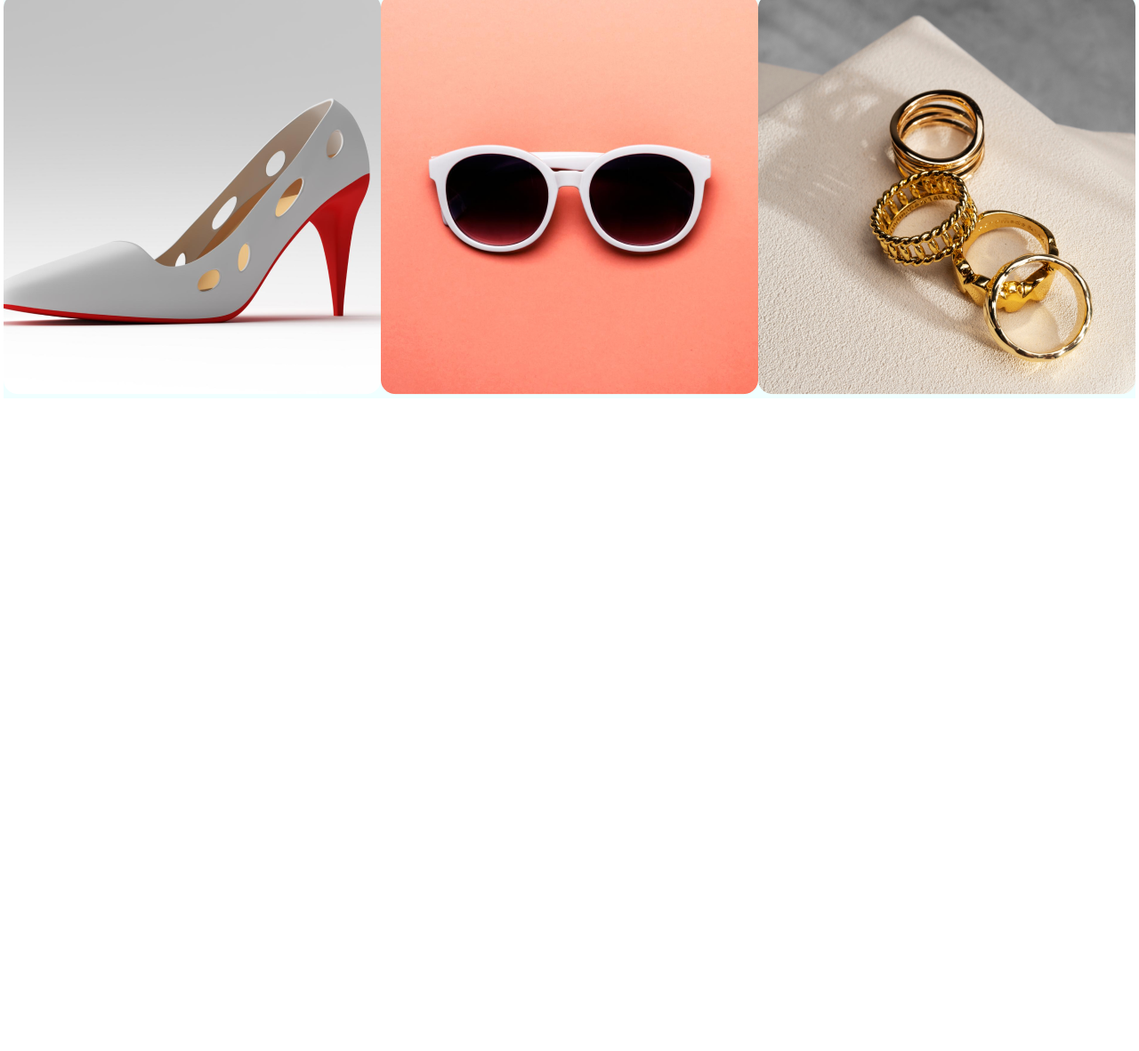
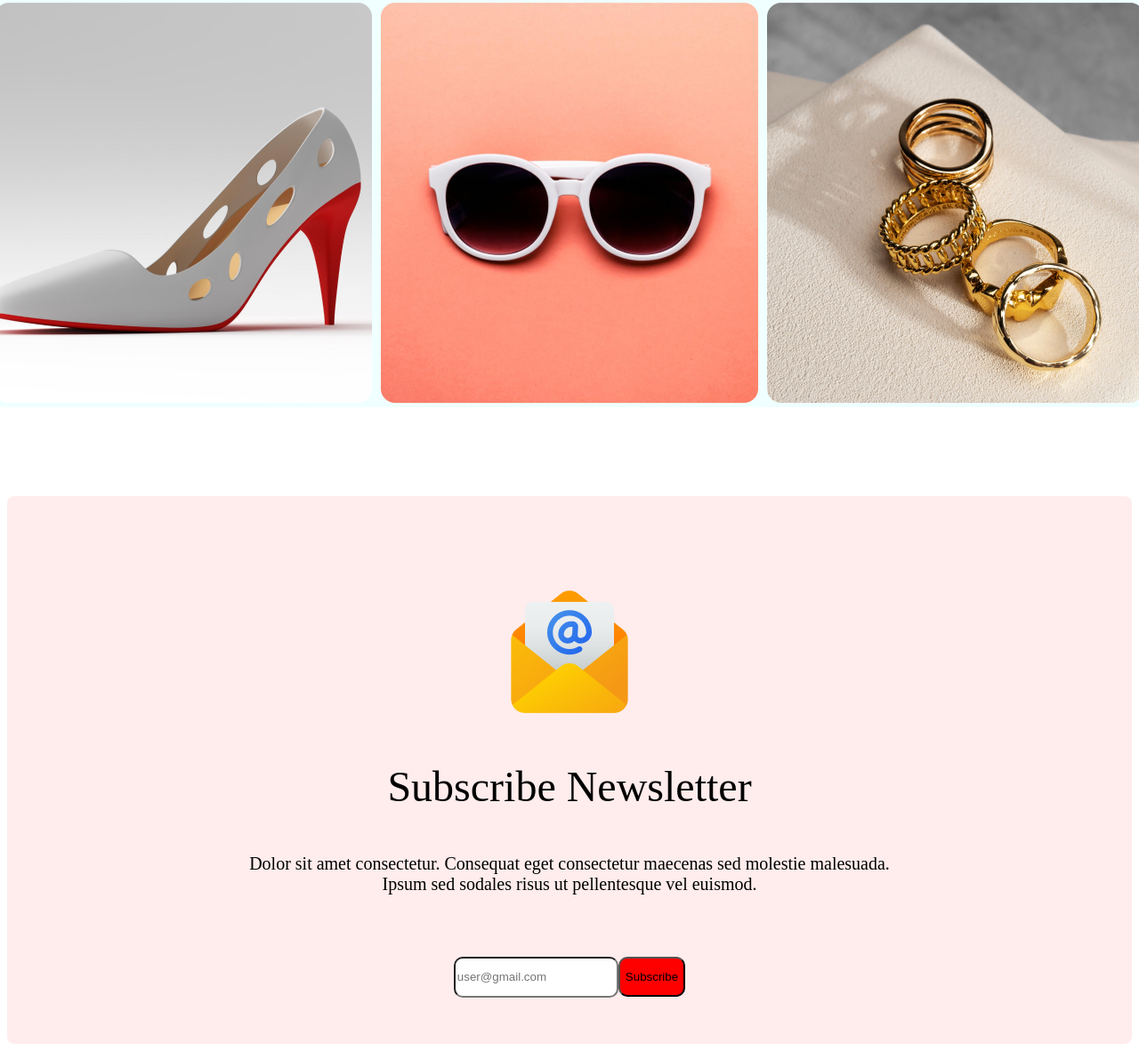
Before and after one commit to mdarman18999/Assignment-1, a plain HTML site: page index.html in a window 1280 px wide. Shown: the part 5995-7177 px from the top of the page at 89% size. Before the commit the page ends 6451 px from the top, so only its background shows below. Drawn offline with Linux system fonts and the light colour scheme.

Commit message:
end the section 7

```diff
--- a/css/bolog.css
+++ b/css/bolog.css
@@ -210,6 +210,7 @@ section{
 .grid-div{
     display: grid;
     grid-template-columns: repeat(3,1fr) ;
+    gap: 10px;
 }
 
 .grid-column{
@@ -218,3 +219,33 @@ section{
     width: 1320px;
 
 }
+
+/* section 6 end */
+
+
+/* section 7 start */
+
+.section-7{
+    background-color: #ff000013;
+    width: 1320px;
+    height: 616px;
+    display: flex;
+    justify-content: center;
+    border-radius: 8px;
+}
+.section-7-input{
+    border-radius:10px ;
+
+}
+.input-text{
+   height: 40px;
+   border-radius: 10px;
+   position: ;
+
+}
+.btn-7{
+    height: 45px;
+    border-radius: 10px ;
+    background-color: red;
+    border-color: none;
+}
--- a/index.html
+++ b/index.html
@@ -120,6 +120,28 @@
                    </div>
                </div>
             </section>
+            <!-- section 7 -->
+             <section>
+                <div style="display: flex;justify-content: center;">
+                    <div class="section-7">
+                        <div>
+                            <div style="display: flex;justify-content: center;padding-top: 100px;">
+                                <img src="resources/Group 61.png" alt="">
+                            </div>
+                            <div style="text-align: center;">
+                                <p style="font-size: 48px;font-weight: 500;">Subscribe Newsletter</p>
+                            <p style="font-size: 20px;font-weight: 200;">Dolor sit amet consectetur. Consequat eget consectetur maecenas sed molestie malesuada. <br> Ipsum sed sodales risus ut pellentesque vel euismod. </p>
+                            </div>
+                            <div style="display: flex;justify-content: center;padding-top: 50px;">
+                                <div class="section-7-input"><input class="input-text" type="email" placeholder="user@gmail.com" name="" id=""></div>
+                                <div class="section-7-btn"><button class="btn-7">Subscribe</button></div>
+
+                            </div>
+
+                        </div>
+                    </div>
+                </div>
+             </section>
 
     </main>
     <footer>
```
